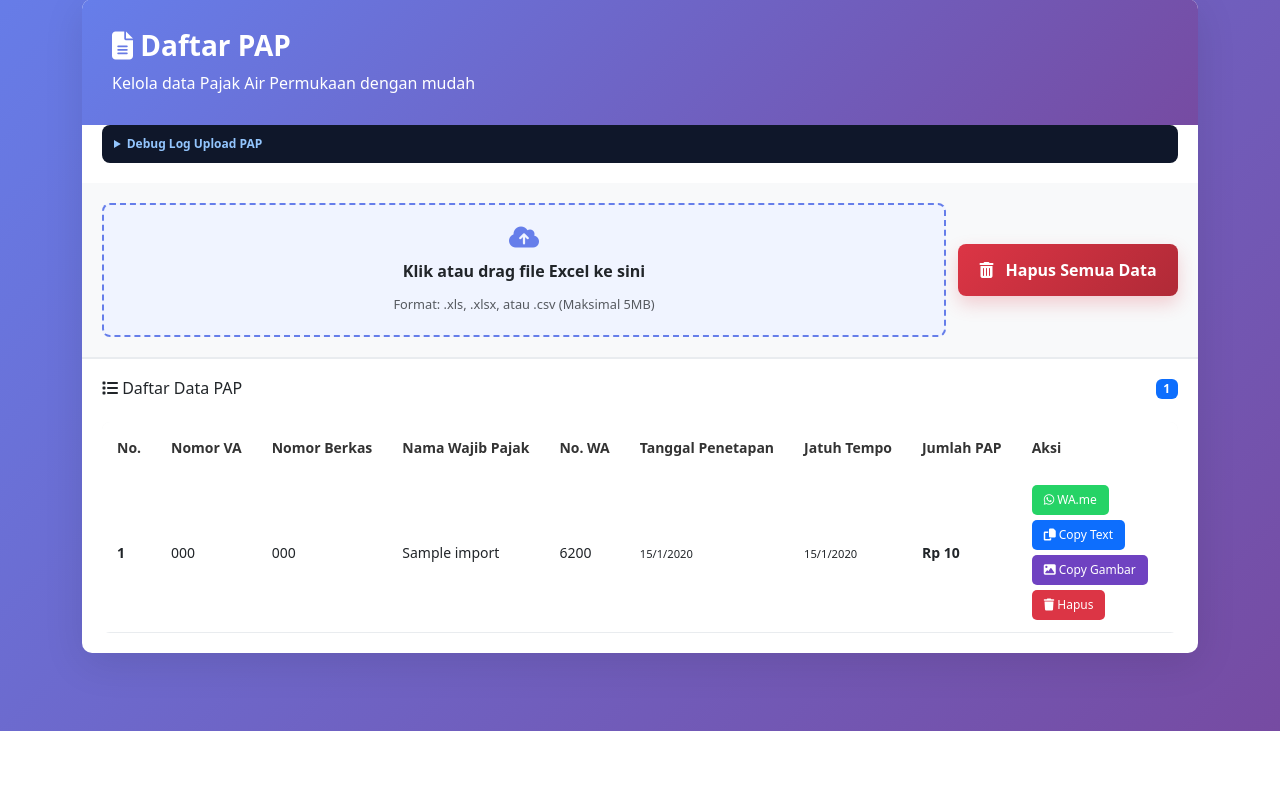
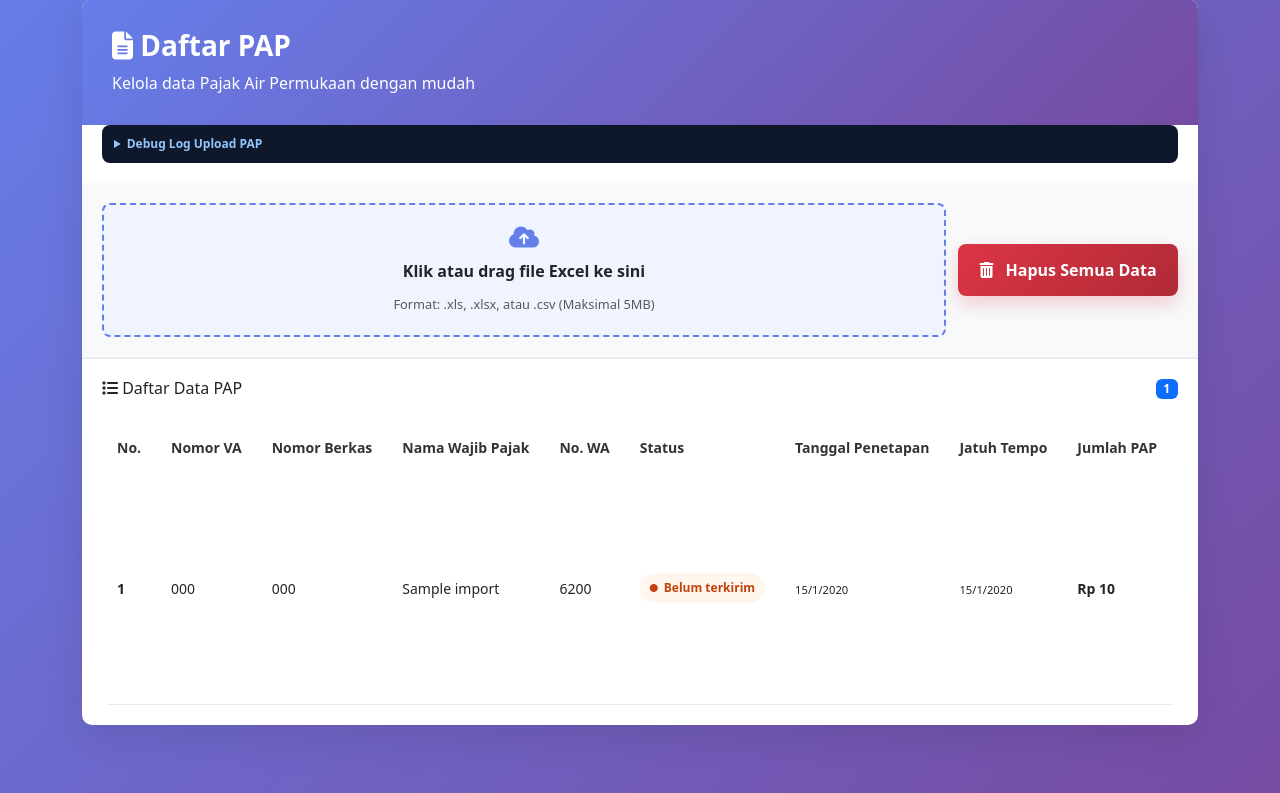
Before and after one commit to adnanbayuaji/prabasini, a PHP site: page /prabasini/pap.php in a window 1280 px wide. Shown: the part 69-862 px from the top of the page. Before the commit the page ends 800 px from the top, so only its background shows below. Run offline with PHP 8.4, Linux system fonts and the light colour scheme; tables that the repository leaves empty hold one stand-in row (values such as "Sample post"); some libraries are stand-ins or nearby versions.

Commit message:
commit perbaikan

```diff
--- a/public/pap.php
+++ b/public/pap.php
@@ -179,6 +179,27 @@
         .btn-delete:hover {
             background: #c82333;
             transform: translateY(-2px);
+        }
+
+        .status-badge {
+            display: inline-flex;
+            align-items: center;
+            gap: 6px;
+            padding: 6px 10px;
+            border-radius: 999px;
+            font-size: 12px;
+            font-weight: 700;
+            white-space: nowrap;
+        }
+
+        .status-pending {
+            background: #fff7ed;
+            color: #c2410c;
+        }
+
+        .status-sent {
+            background: #ecfdf5;
+            color: #047857;
         }
 
         .upload-area {
@@ -520,6 +541,7 @@
                             <th>Nomor Berkas</th>
                             <th>Nama Wajib Pajak</th>
                             <th>No. WA</th>
+                            <th>Status</th>
                             <th>Tanggal Penetapan</th>
                             <th>Jatuh Tempo</th>
                             <th>Jumlah PAP</th>
@@ -531,6 +553,9 @@
 
             data.forEach((item, index) => {
                 const noHp = formatWaNumber(item.no_hp || '');
+                const statusPap = String(item.status_pap ?? '1');
+                const statusLabel = statusPap === '0' ? 'Sudah terkirim' : 'Belum terkirim';
+                const statusClass = statusPap === '0' ? 'status-sent' : 'status-pending';
                 const tanggalPenetapan = formatDate(item.ditetapkan_tanggal);
                 const jatuhTempo = formatDate(item.jatuh_tempo_pembayaran);
                 const jumlahPap = formatRupiah(item.jumlah_pap);
@@ -542,12 +567,13 @@
                         <td>${escapeHtml(item.nomor_berkas || '-')}</td>
                         <td>${escapeHtml(item.nama_wajib_pajak || '-')}</td>
                         <td>${escapeHtml(noHp || '-')}</td>
+                        <td><span class="status-badge ${statusClass}"><i class="fas fa-circle" style="font-size: 8px;"></i>${statusLabel}</span></td>
                         <td><small>${tanggalPenetapan}</small></td>
                         <td><small>${jatuhTempo}</small></td>
                         <td><strong>${jumlahPap}</strong></td>
                         <td>
                             <div class="action-buttons">
-                                <button class="btn-action btn-wa" onclick="sendWA('${escapeForInline(noHp)}')">
+                                <button class="btn-action btn-wa" onclick="markAsSentAndOpenWa(${Number(item.id)}, '${escapeForInline(noHp)}')">
                                     <i class="fab fa-whatsapp"></i> WA.me
                                 </button>
                                 <button class="btn-action btn-copy" onclick="copyPesan(${Number(item.id)})">
@@ -591,10 +617,16 @@
                 showAlert('danger', `Nomor tujuan tidak valid: ${nomor}`);
                 return;
             }
-            const waUrl = `https://wa.me/${cleanNomor}`;
-            const win = window.open(waUrl, '_blank', 'noopener');
+            const waUrl = `https://web.whatsapp.com/send?phone=${encodeURIComponent(cleanNomor)}`;
+            const win = window.open(waUrl, 'prabasini-wa');
             if (!win) {
-                window.location.href = waUrl;
+                showAlert('warning', 'Popup diblokir browser. Izinkan popup untuk membuka WhatsApp Web di tab yang sama.');
+                return;
+            }
+            try {
+                win.focus();
+            } catch (e) {
+                // Abaikan jika browser membatasi focus antar tab.
             }
         }
 
@@ -664,6 +696,11 @@
                 .catch(err => {
                     showAlert('danger', `Gagal memperbarui status: ${err.message}`);
                 });
+        }
+
+        function markAsSentAndOpenWa(id, nomor) {
+            sendWA(nomor);
+            markAsSent(id);
         }
 
         function deleteAllData() {
--- a/src/PapImportRepository.php
+++ b/src/PapImportRepository.php
@@ -230,7 +230,7 @@ class PapImportRepository {
      * Get all PAP data
      */
     public function getAll($limit = 100, $offset = 0) {
-        $sql = "SELECT * FROM pap_import WHERE status_pap='1' ORDER BY date_pap DESC LIMIT :offset, :limit";
+        $sql = "SELECT * FROM pap_import ORDER BY date_pap DESC LIMIT :offset, :limit";
         $stmt = $this->pdo->prepare($sql);
         $stmt->bindValue(':offset', $offset, PDO::PARAM_INT);
         $stmt->bindValue(':limit', $limit, PDO::PARAM_INT);
@@ -417,7 +417,7 @@ class PapImportRepository {
      * Get total records
      */
     public function count() {
-        $sql = "SELECT COUNT(*) as total FROM pap_import WHERE status_pap='1'";
+        $sql = "SELECT COUNT(*) as total FROM pap_import";
         $stmt = $this->pdo->query($sql);
         $result = $stmt->fetch();
         return $result['total'] ?? 0;
```
Also changed, not shown: 2 other files.
